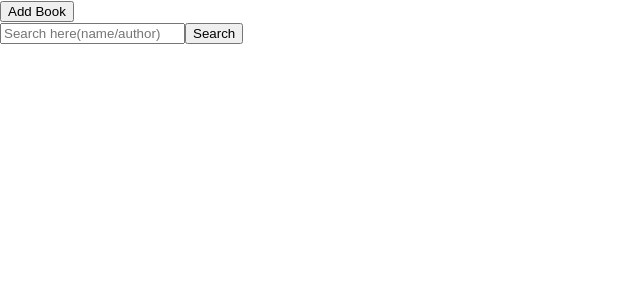
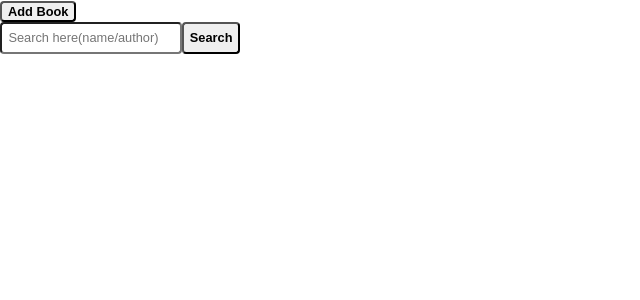
Before and after one commit to divyanshyadav/react-redux-book-library, a React (Create React App) app: page / in a window 1280 px wide. Shown: the top 300 px of the page, without its empty margins (0-640 px from the left). Built offline with nearby package versions, Linux system fonts and the light colour scheme.

Commit message:
add some styling

```diff
--- /dev/null
+++ b/src/components/Button/button.css
@@ -0,0 +1,6 @@
+.button__container {
+  font-weight: bold;
+  font-size: 0.8em;
+  cursor: pointer;
+  border-radius: 4px;
+}
--- a/src/components/Button.js
+++ b/src/components/Button/index.js
@@ -1,8 +1,9 @@
+import './button.css';
 import React from 'react';
 import PropTypes from 'prop-types';
 
 const Button = ({ children, ...rest }) => (
-    <button type="button" {...rest}>
+    <button className="button__container" type="button" {...rest}>
         {children}
     </button>
 );
--- a/src/components/SearchBox.js
+++ b/src/components/SearchBox/index.js
@@ -1,14 +1,15 @@
+import './searchBox.css';
 import React, { Component } from 'react';
 import PropTypes from 'prop-types';
 
-import Textfield from './Textfield';
-import Button from './Button';
+import Textfield from '../Textfield';
+import Button from '../Button';
 
 class SearchBox extends Component {
     searchModel = { search: '' };
 
     handleKeyPress = target => {
-        if (target.charCode == 13) {
+        if (target.charCode === 13) {
             this.onSubmit();
         }
     };
@@ -21,13 +22,12 @@ class SearchBox extends Component {
     render() {
         const { placeholder } = this.props;
         return (
-            <div>
+            <div className="search-box__container">
                 <Textfield
-                    onKeyPress={this.handleKeyPress}
                     name="search"
                     placeholder={placeholder}
                     model={this.searchModel}
-                    style={{ display: 'inline' }}
+                    onKeyPress={this.handleKeyPress}
                 />
                 <Button onClick={this.onSubmit}>Search</Button>
             </div>
--- /dev/null
+++ b/src/components/SearchBox/searchBox.css
@@ -0,0 +1,3 @@
+.search-box__container {
+  display: flex;
+}
--- a/src/components/Textfield.js
+++ b/src/components/Textfield/index.js
@@ -1,3 +1,4 @@
+import './textfield.css';
 import React, { Component } from 'react';
 import PropTypes from 'prop-types';
 
@@ -9,11 +10,12 @@ class Textfield extends Component {
     };
 
     render() {
-        const { label, name, model, onChange, style, ...rest } = this.props;
+        const { label, name, model, onChange, ...rest } = this.props;
         return (
-            <div style={style}>
+            <div>
                 {label && <div>{label}</div>}
                 <input
+                    className="textfield__text-input"
                     value={model[name]}
                     onChange={e => {
                         if (onChange) {
--- /dev/null
+++ b/src/components/Textfield/textfield.css
@@ -0,0 +1,5 @@
+.textfield__text-input {
+  padding: 0.5em;
+  font-size: 0.8em;
+  border-radius: 4px;
+}
--- a/src/containers/Dashboard.js
+++ b/src/containers/Dashboard.js
@@ -7,7 +7,6 @@ import actions from '../actions';
 import { getAllBooks, getSearchedBooks } from '../reducers';
 
 import Button from '../components/Button';
-import Textfield from '../components/Textfield';
 import SearchBox from '../components/SearchBox';
 
 class Dashboard extends Component {
@@ -26,7 +25,7 @@ class Dashboard extends Component {
         return (
             <div>
                 <Link to="/book">
-                    <Button>Add Book</Button>
+                    <Button style={{ marginBottom: 0 }}>Add Book</Button>
                 </Link>
                 <SearchBox
                     placeholder={'Search here(name/author)'}
@@ -53,7 +52,7 @@ class Dashboard extends Component {
 }
 
 Dashboard.propTypes = {
-    books: PropTypes.array.isRequired,
+    allBooks: PropTypes.array.isRequired,
 };
 
 const mapStateToProps = state => ({
```
